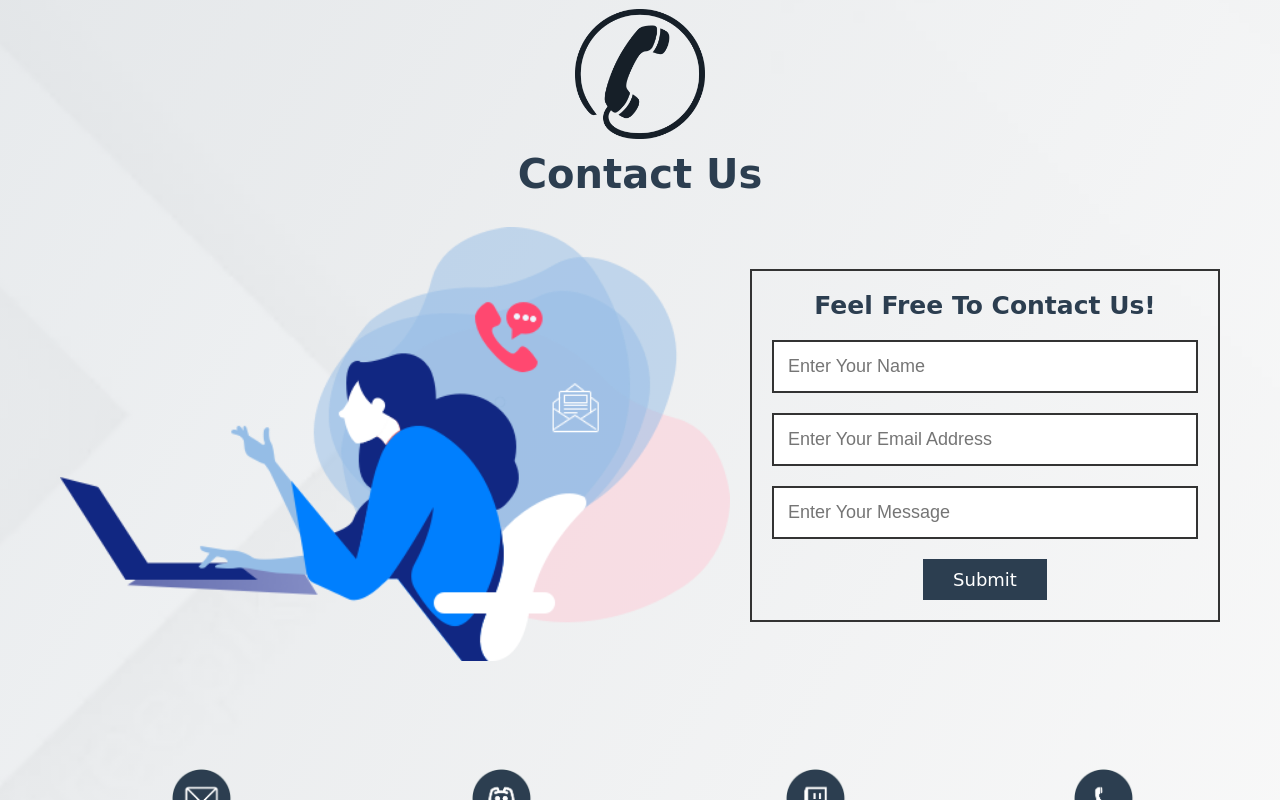
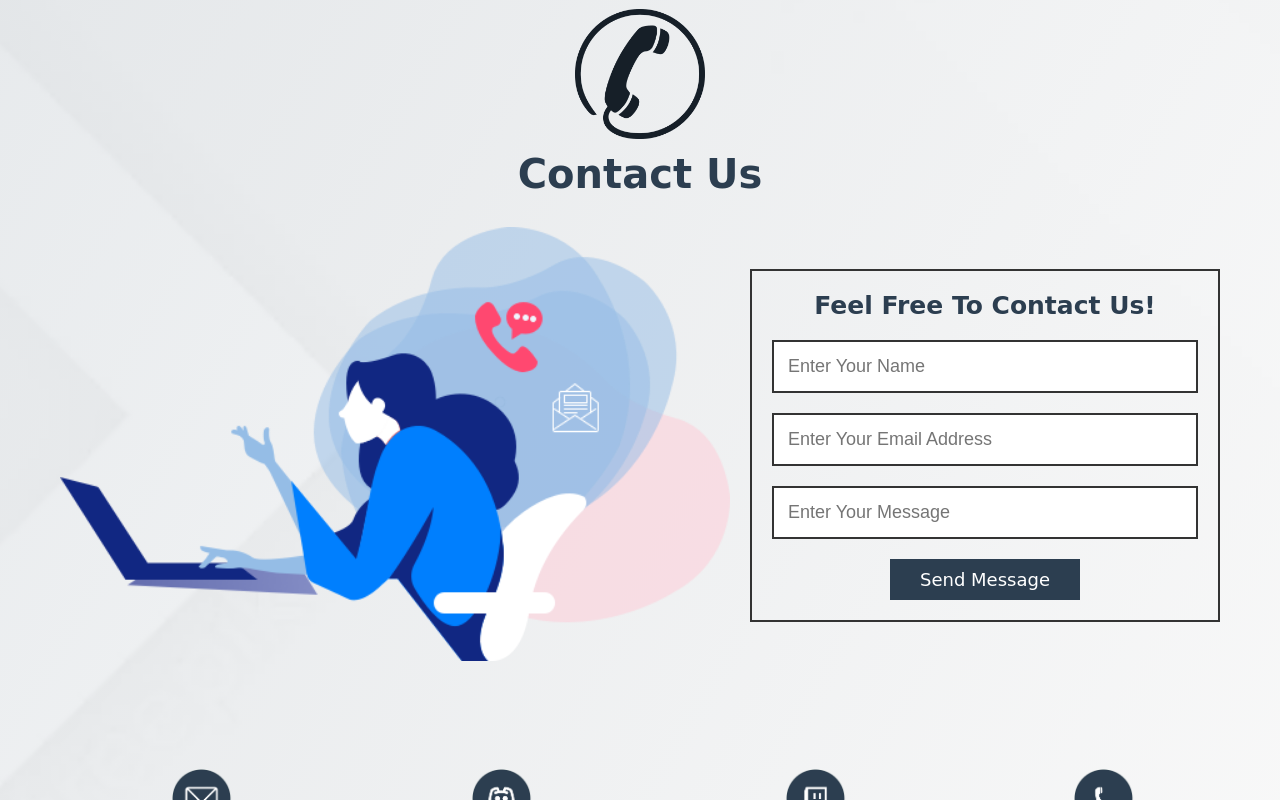
Before and after one commit to FerdyApriliyanto/FerdyApriliyanto.github.io, a website: page index.html in a window 1280 px wide. Shown: the part 3578-4378 px from the top of the page. Drawn offline with nearby package versions, Linux system fonts and the light colour scheme; a web font is replaced by a local one.

Commit message:
reconfigure send message button

```diff
--- a/index.html
+++ b/index.html
@@ -300,7 +300,7 @@
 						<input type="hidden" name="_autoresponse" value="Thanks for your message!">
 						<input type="text" name="message" required class="box" maxlength="50"
 							placeholder="Enter Your Message">
-						<input type="submit" name="send" class="btn">
+						<button type="submit" name="send" class="btn">Send Message</button>
 						<input type="hidden" name="_next" value="https://ferdyapriliyanto.github.io/">
 					</form>
 				</div>
```
